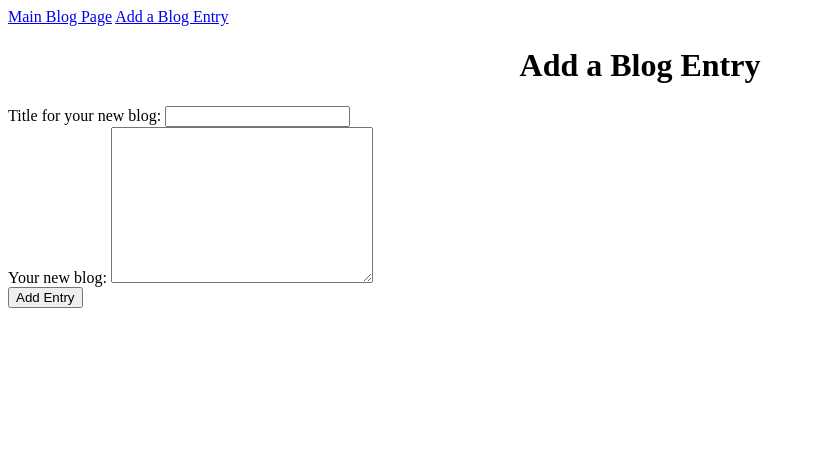
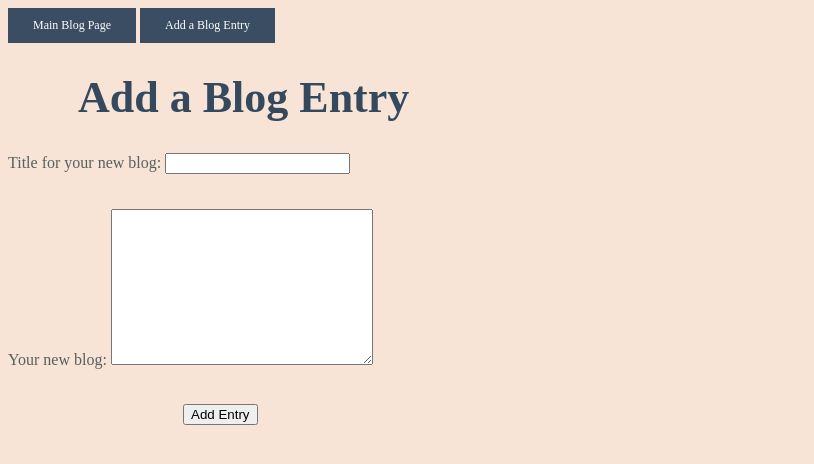
Before and after one commit to ARIT0/blogz, a Flask app: page /newpost in a window 1280 px wide. Shown: the top 464 px of the page, without its empty margins (0-814 px from the left). Run offline with Flask 2, Linux system fonts and the light colour scheme.

Commit message:
Completed css stylesheet. Finished Assignment

```diff
--- /dev/null
+++ b/static/css/styles.css
@@ -0,0 +1,63 @@
+html{
+    background-color: rgba(246, 221, 204, 0.767);
+}
+
+.error {
+    font-style: italic;
+    color: red;
+    }
+
+nav a{
+    background-color: rgba(52, 73, 94, .97); /* Green */
+    border: none;
+    color: white;
+    padding: 10px 25px;
+    text-align: center;
+    text-decoration: none;
+    display: inline-block;
+    font-size: 12px;
+}
+
+a{
+    text-decoration: none;
+}
+
+h1{
+    margin-left: 70px;
+    color: rgb(52, 73, 94);
+    font-size: 44px;
+}
+
+h2{
+    text-align:center;
+    color: rgb(52, 73, 94);
+}
+
+.entry{
+    text-align: center;
+    color: rgb(86, 101, 115 );
+}
+
+hr{
+    color: rgb(253, 254, 254 );
+}
+
+label{
+    color: rgba(81, 90, 90, 0.966);
+}
+
+div{
+    margin-bottom: 35px;
+}
+
+.button{
+    margin-left: 175px;
+}
+
+.singTitle{
+    font-size: 33px;
+}
+
+.mainTitle{
+    font-size: 44px;
+}
--- a/templates/add_new_post.html
+++ b/templates/add_new_post.html
@@ -16,7 +16,9 @@
                 <span class='error'>{{entry_error}}</span>
         </div>
 
-        <input type='submit' value="Add Entry" />
+        <div class='button'>
+            <input  type='submit' value="Add Entry" />
+        </div>
     </form>
 
 
--- a/templates/base.html
+++ b/templates/base.html
@@ -1,21 +1,5 @@
 <!DOCTYPE html>
 <html>
-    <style>
-        a{
-            margin:auto;
-        }
-
-        h1{
-            text-align:center;
-        }
-        h2{
-        text-align:center;
-        }
-        .error{
-            color:red;
-        }
-
-    </style>
 
     <nav>
         <a href='/blog'>Main Blog Page</a>
@@ -23,8 +7,9 @@
     </nav>
 
     <head>
-    <title>Blog</title>
-        <!--<link rel= "stylesheet" type= "text/css" href= "{{ url_for('static',filename='styles/mainpage.css') }}">-->
+        <title>Blog</title>
+        <!--The link to the stylesheet -->
+        <link rel= "stylesheet" type= "text/css" href="{{ url_for('static', filename='css/styles.css') }}" >
     </head>
 
 
--- a/templates/main_blog_page.html
+++ b/templates/main_blog_page.html
@@ -2,7 +2,7 @@
 
 {% block content %}
 
-    <h2>All Entries</h2>
+    <h2 class='mainTitle'>All Entries</h2>
 
     {% for entry in blog %}
 
@@ -11,7 +11,7 @@
         </h2>
 
 
-        <p>{{ entry.body }}</p>
+        <p class="entry">{{ entry.body }}</p>
         <hr/>
 
     {% endfor %}
--- a/templates/singlepost.html
+++ b/templates/singlepost.html
@@ -2,7 +2,7 @@
 
 {% block content %}
 
-    <h2>{{blog.title}}</h2></a>
+    <h2 class='singTitle'>{{blog.title}}</h2></a>
     <p>{{blog.body}}</p>
     <hr/>
 
```
